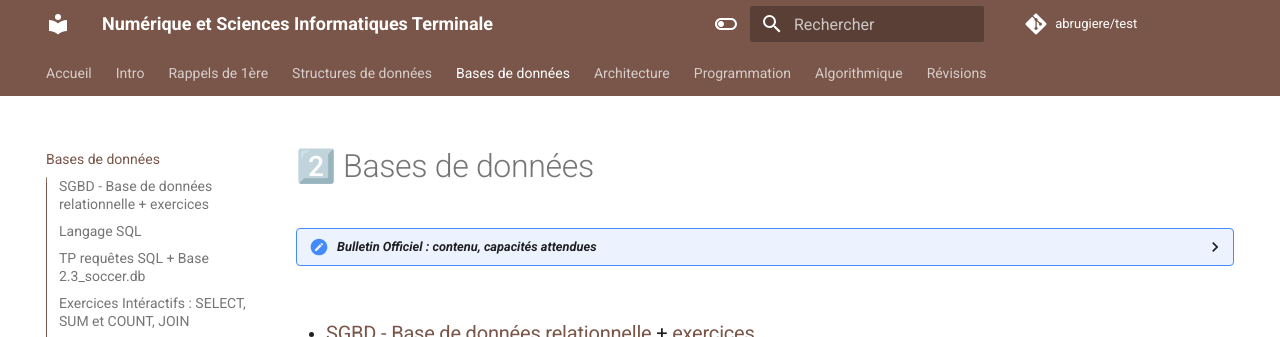
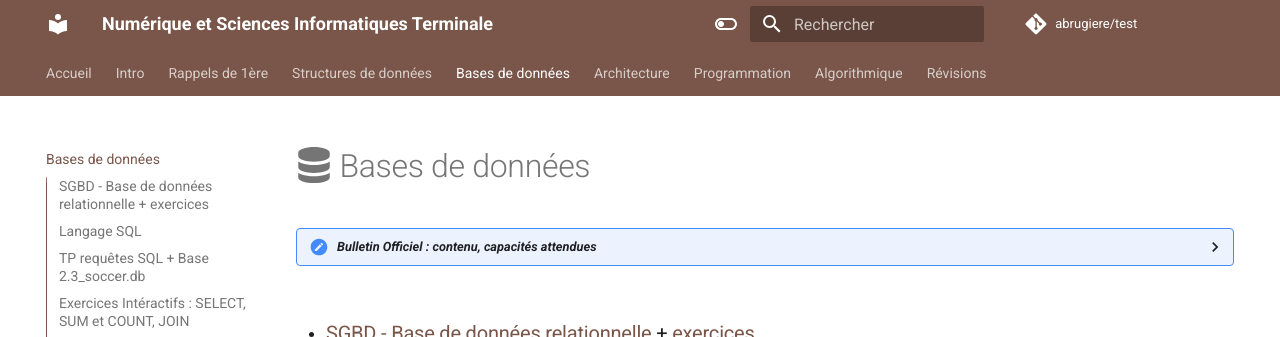
Before and after one commit to abrugiere/test, an MkDocs documentation site: the page built from docs/2.0.BDD.md, in a window 1280 px wide. Shown: the top 337 px of the page. Built offline with MkDocs 1.6.1 and Material for MkDocs 9.7.7, drawn with Linux system fonts in a browser that asks for light colours; comment, search, counter and statistics services are not loaded.

Commit message:
Update 2.0.BDD.md

```diff
--- a/docs/2.0.BDD.md
+++ b/docs/2.0.BDD.md
@@ -1,4 +1,4 @@
-# 2️⃣ Bases de données
+# :fontawesome-solid-database: Bases de données
 <details>
     <summary><i>Bulletin Officiel : contenu, capacités attendues</i></summary>
 
```
